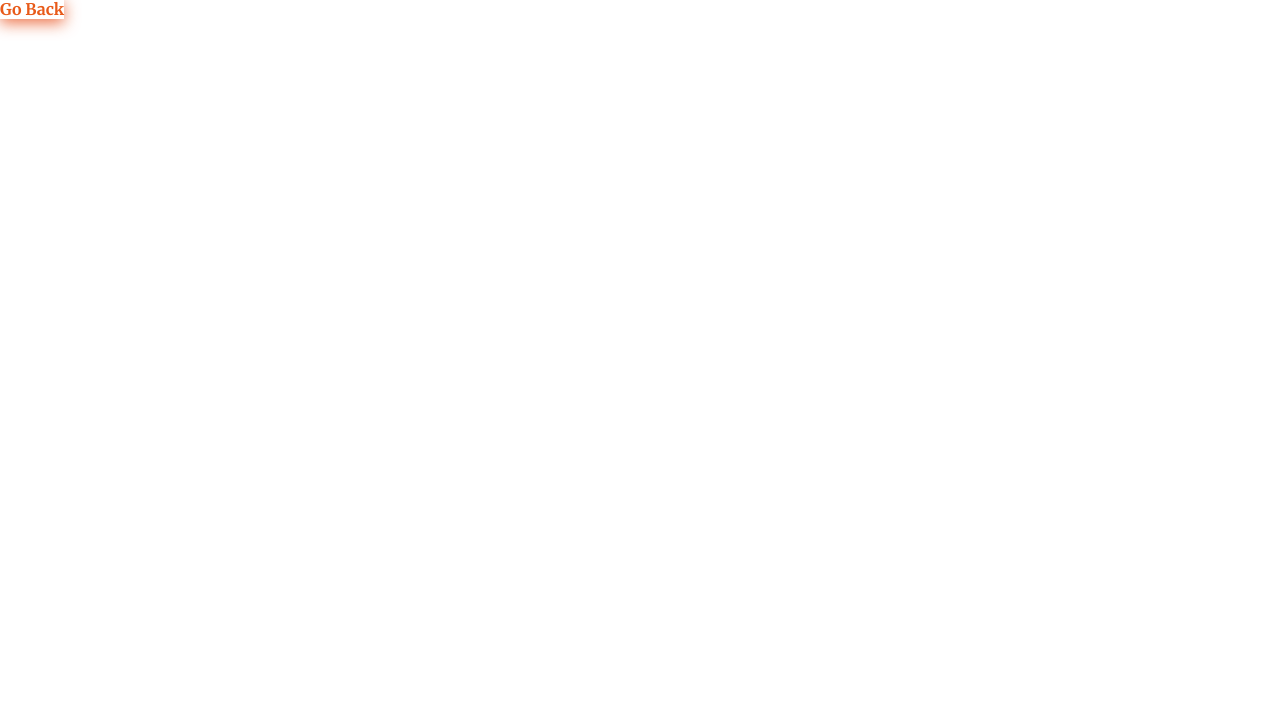
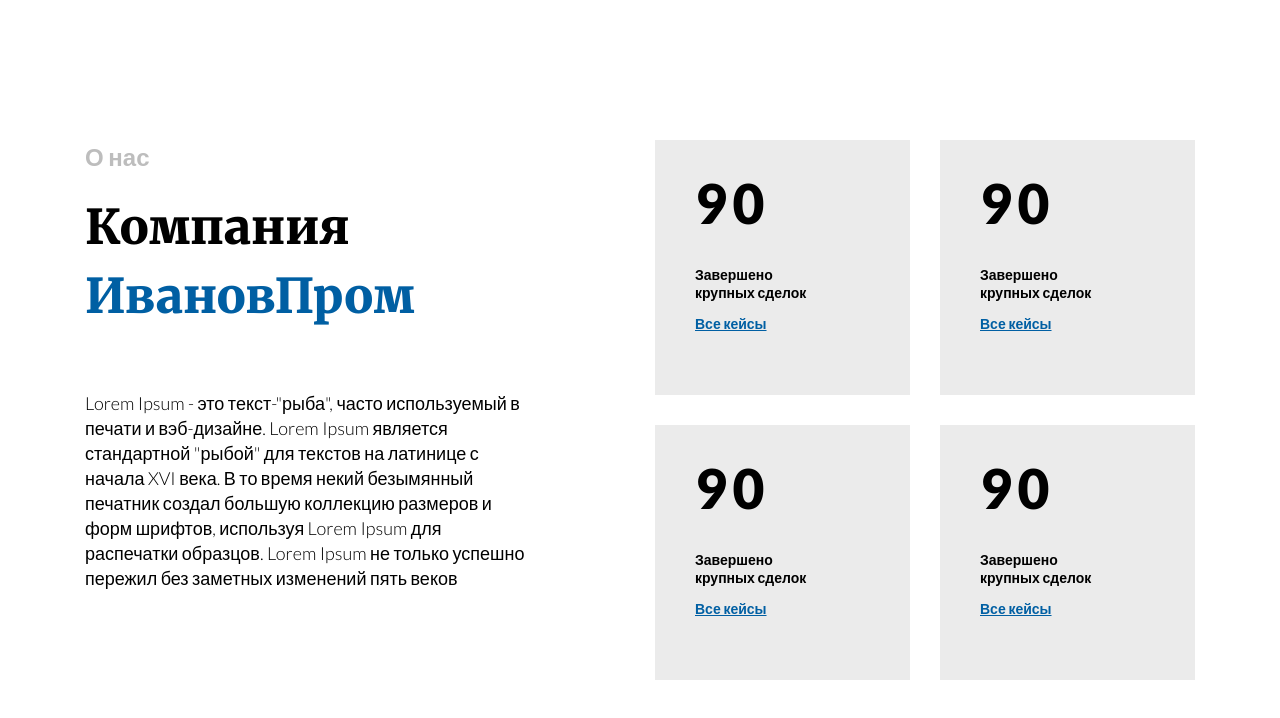
Before and after one commit to josserden/blended_43, a plain HTML site: page pages/about-us/index.html in a window 1280 px wide. Drawn offline with nearby package versions, Linux system fonts and the light colour scheme.

Commit message:
about-us

```diff
--- a/pages/about-us/index.html
+++ b/pages/about-us/index.html
@@ -18,10 +18,67 @@
       rel="stylesheet"
     />
     <link rel="stylesheet" href="../../style/global.css" />
-    <link rel="stylesheet" href="../../style/style.css" />
+    <link rel="stylesheet" href="../../style/about-us.css" />
     <title>About Us</title>
   </head>
   <body>
-    <div><a class="link" href="../../index.html">Go Back</a></div>
+    <section class="section aboutus-section">
+      <div class="container">
+        <div class="block-left">
+          <h2 class="sectoin-title">О нас</h2>
+          <h3 class="aboutus-title">
+            Компания <span class="aboutus-title-element">ИвановПром</span>
+          </h3>
+          <p class="aboutus-text">
+            Lorem Ipsum - это текст-"рыба", часто используемый в печати и вэб-дизайне. Lorem Ipsum
+            является стандартной "рыбой" для текстов на латинице с начала XVI века. В то время некий
+            безымянный печатник создал большую коллекцию размеров и форм шрифтов, используя Lorem
+            Ipsum для распечатки образцов. Lorem Ipsum не только успешно пережил без заметных
+            изменений пять веков
+          </p>
+        </div>
+
+        <ul class="aboutus-list list block-right">
+          <li class="aboutus-item">
+            <a href="" class="aboutus-link">
+              <p class="link-text link-first-text">90</p>
+              <p class="link-text link-second-text">Завершено крупных сделок</p>
+              <span class="link-text link-title">Все кейсы</span>
+            </a>
+          </li>
+          <li class="aboutus-item">
+            <a href="" class="aboutus-link">
+              <p class="link-text link-first-text">90</p>
+              <p class="link-text link-second-text">
+                Завершено <br />
+                крупных сделок
+              </p>
+              <span class="link-text link-title">Все кейсы</span>
+            </a>
+          </li>
+          <li class="aboutus-item">
+            <a href="" class="aboutus-link">
+              <p class="link-text link-first-text">90</p>
+              <p class="link-text link-second-text">
+                Завершено <br />
+                крупных сделок
+              </p>
+              <span class="link-text link-title">Все кейсы</span>
+            </a>
+          </li>
+          <li class="aboutus-item">
+            <a href="" class="aboutus-link">
+              <p class="link-text link-first-text">90</p>
+              <p class="link-text link-second-text">
+                Завершено <br />
+                крупных сделок
+              </p>
+
+              <span class="link-text link-title">Все кейсы</span>
+            </a>
+          </li>
+        </ul>
+      </div>
+    </section>
   </body>
 </html>
--- /dev/null
+++ b/style/about-us.css
@@ -0,0 +1,135 @@
+
+:root{
+    --primary-text-color: #000000;
+    --accent-color: #005FA3;
+
+}
+
+ body{
+
+     font-family: 'Lato', sans-serif;
+     font-style: normal;
+     font-weight: normal;
+
+
+}
+h2, h3, p {
+    margin-top: 0;
+}
+
+.list{
+    list-style: none;
+}
+
+
+
+	/* ----about us----- */
+
+.container{
+    display: flex;
+    width: 1110px;
+    margin: 0 auto;
+}
+
+.block-left{
+    max-width: 445px;
+    margin-right: 125px;
+}
+
+.aboutus-section{
+    padding-top: 140px;
+    padding-bottom: 142px;
+}
+
+.sectoin-title{
+
+
+font-style: normal;
+font-weight: 900;
+font-size: 24px;
+    line-height: 1.38;
+    color: #BDBDBD;
+}
+.aboutus-title{
+    margin-bottom: 60px;
+    font-family: Merriweather;
+    font-style: normal;
+    font-weight: 900;
+    font-size: 48px;
+    line-height: 1.44;
+}
+.aboutus-title-element{
+    color: var(--accent-color);
+}
+.aboutus-text{
+    margin-bottom: 0;
+    font-weight: 300;
+    font-size: 18px;
+    line-height: 1.39;
+
+    color: var(--primary-text-color);
+}
+.aboutus-list{
+    display: flex;
+    flex-wrap: wrap;
+}
+.aboutus-link{
+    display: flex;
+    flex-direction: column;
+    text-decoration: none;
+}
+
+.aboutus-item:hover,
+.aboutus-item:focus{
+    background-color: var(--accent-color);
+}
+.aboutus-item:hover .link-text,
+.aboutus-item:focus .link-text{
+    color: #FFFFFF;
+
+}
+
+.aboutus-item{
+    width: 255px;
+    height: 255px;
+    background-color: #EBEBEB;
+    padding-top: 30px;
+    padding-bottom: 40px;
+    padding-left: 40px;
+    padding-right: 100px;
+
+}
+.aboutus-item:nth-child(2n){
+    margin-left: 30px;
+}
+.aboutus-item:nth-last-child(-n + 2){
+    margin-top: 30px;
+}
+
+.aboutus-item .link-first-text{
+
+     font-weight: 900;
+    font-size: 55px;
+    line-height: 66px;
+    letter-spacing: 0.1em;
+    text-transform: uppercase;
+    color: var(--primary-text-color);
+    margin-bottom: 30px;
+}
+.aboutus-item .link-second-text{
+
+    font-weight: 700;
+    font-size: 14px;
+    line-height: 1.29;
+
+    color: var(--primary-text-color);
+}
+.link-title{
+
+    font-weight: bold;
+    font-size: 14px;
+    line-height: 1.21;
+    color: var(--accent-color);
+    text-decoration-line: underline;
+
+}
--- a/style/style.css
+++ b/style/style.css
@@ -1,6 +1,9 @@
 body {
 	font-family: "Lato", sans-serif;
 	font-family: "Merriweather", serif;
+}
+ul {
+	list-style: none;
 }
 
 .section {
@@ -23,3 +26,4 @@ body {
 	color: #e85a19;
 	box-shadow: 0 4px 15px 0 rgba(229, 66, 10, 0.75);
 }
+/* ----about us----- */
```
